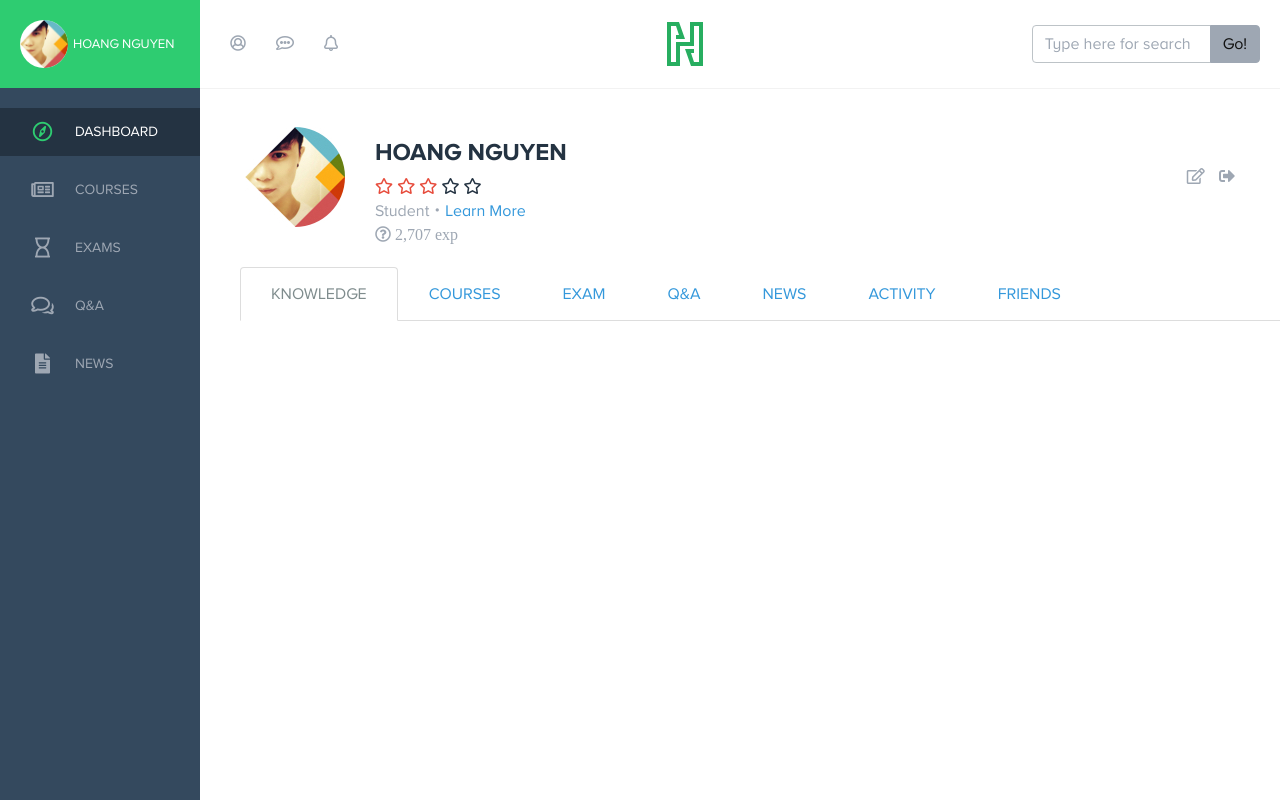
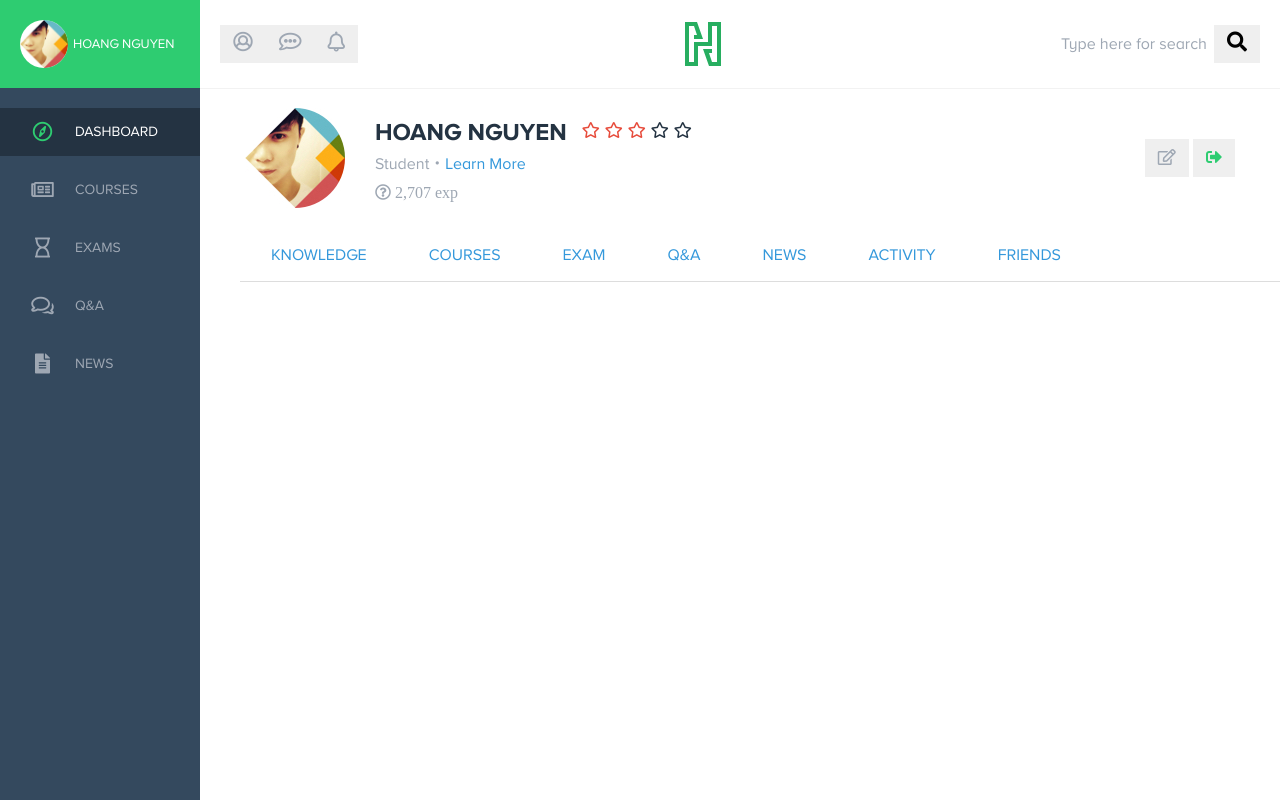
Before and after one commit to jatinsayan/education-dashboard, a plain HTML site: page index.html in a window 1280 px wide. Drawn offline with nearby package versions, Linux system fonts and the light colour scheme; files whose address does not match are found by name.

Commit message:
icons to buttons

```diff
--- a/index.html
+++ b/index.html
@@ -52,22 +52,22 @@
         </section>
 
         <nav class="navbar justify-content-between">
-          <a href="#">
-            <i class="far fa-user-circle ml-4 mr-4 text-muted"></i>
+          <a href="#" class="pl-3">
+            <button type="button" class="btn"><i class="far fa-user-circle text-muted"></i></button>
           </a>
           <a href="#">
-            <i class="far fa-comment-alt mr-4 text-muted"></i>
+            <button type="button" class="btn"><i class="far fa-comment-alt text-muted"></i></button>
           </a>
           <a href="#">
-            <i class="far fa-bell text-muted"></i>
+            <button type="button" class="btn"><i class="far fa-bell text-muted"></i></button>
           </a>
 
           <img src="img/logo.svg" alt="logo">
           <form class="form-inline mr-3">
                 <div class="input-group">
-                  <input type="text" class="form-control" placeholder="Type here for search" aria-label="Type here for search">
+                  <input type="text" class="form-control pr-0" placeholder="Type here for search" aria-label="Type here for search">
                   <span class="input-group-btn">
-                    <button class="btn btn-secondary" type="button">Go!</button>
+                    <button class="btn" type="button"><i class="fas fa-search"></i></button>
                   </span>
                 </div>
           </form>
@@ -79,13 +79,15 @@
               <div class="media">
                 <img class="align-self-center" src="img/avatar.jpg" alt="Generic placeholder image">
                 <div class="media-body ml-4">
-                  <h1 class="text-uppercase mt-4 font-weight-bold">Hoang Nguyen</h1>
-                    <i class="far fa-star text-danger"></i>
-                    <i class="far fa-star text-danger"></i>
-                    <i class="far fa-star text-danger"></i>
-                    <i class="far fa-star"></i>
-                    <i class="far fa-star"></i>
-                  <p class="text-muted m-0">Student・<a href="#">Learn More</a></p>
+                  <div class="d-flex align-items-center">
+                  <h1 class="text-uppercase mt-2 mb-1 mr-2 font-weight-bold">Hoang Nguyen</h1>
+                    <i class="far fa-star text-danger ml-1 mr-1"></i>
+                    <i class="far fa-star text-danger mr-1"></i>
+                    <i class="far fa-star text-danger mr-1"></i>
+                    <i class="far fa-star mr-1"></i>
+                    <i class="far fa-star mr-1"></i>
+                  </div>
+                  <p class="text-muted m-0 mb-1">Student・<a href="#">Learn More</a></p>
                   <a href="#">
                     <i class="far fa-question-circle text-muted"> 2,707 exp</i>
                   </a>
@@ -93,11 +95,11 @@
               </div>
             </article>
             <article class="col-5 text-right">
-              <a href="#" class="mr-2">
-                <i class="far fa-edit text-muted"></i>
+              <a href="#">
+                <button type="button" class="btn"><i class="far fa-edit text-muted"></i></button>
               </a>
               <a href="#">
-                <i class="fas fa-sign-out-alt text-muted"></i>
+                <button type="button" class="btn"><i class="fas fa-sign-out-alt text-primary"></i></button>
               </a>
             </article>
           </div>
@@ -106,7 +108,7 @@
         <section>
           <ul class="nav nav-tabs ml-5 text-uppercase">
             <li class="nav-item">
-              <a class="nav-link active" href="#">Knowledge</a>
+              <a class="nav-link" href="#">Knowledge</a>
             </li>
             <li class="nav-item">
               <a class="nav-link" href="#">Courses</a>
--- /dev/null
+++ b/scss/_forms.scss
@@ -0,0 +1,6 @@
+
+.form-control {
+  &:focus {
+    box-shadow: none;
+  }
+}
--- a/scss/_variables.scss
+++ b/scss/_variables.scss
@@ -107,7 +107,7 @@ $theme-color-interval:      8% !default;
 // Quickly modify global styling by enabling or disabling optional features.
 
 $enable-caret:              true !default;
-$enable-rounded:            true !default;
+$enable-rounded:            false !default;
 $enable-shadows:            false !default;
 $enable-gradients:          false !default;
 $enable-transitions:        true !default;
@@ -363,9 +363,9 @@ $input-bg:                              $white !default;
 $input-disabled-bg:                     $gray-200 !default;
 
 $input-color:                           $gray-700 !default;
-$input-border-color:                    $gray-400 !default;
+$input-border-color:                    $white !default;
 $input-btn-border-width:                $border-width !default; // For form controls and buttons
-$input-box-shadow:                      inset 0 1px 1px rgba($black,.075) !default;
+$input-box-shadow:                      none !default;
 
 $input-border-radius:                   $border-radius !default;
 $input-border-radius-lg:                $border-radius-lg !default;
--- a/scss/main.scss
+++ b/scss/main.scss
@@ -1,5 +1,6 @@
 @import "fonts";
 @import "bootstrap";
+@import "forms";
 @import "sidebar";
 
 body {
@@ -15,3 +16,7 @@ body {
 	margin: 22px auto;
 
 }
+
+.navbar i {
+	font-size: 20px;
+}
```
Also changed, not shown: css/main.css, 1 other file.
